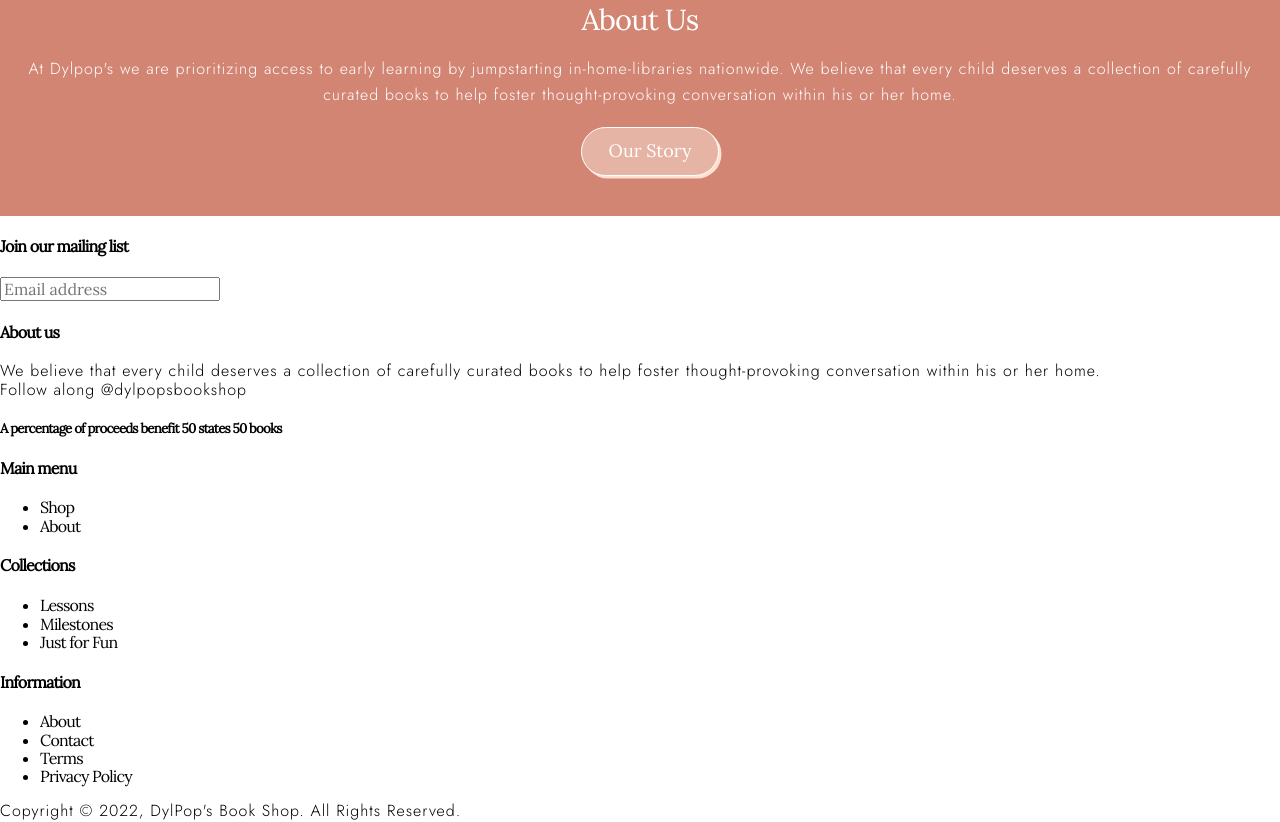
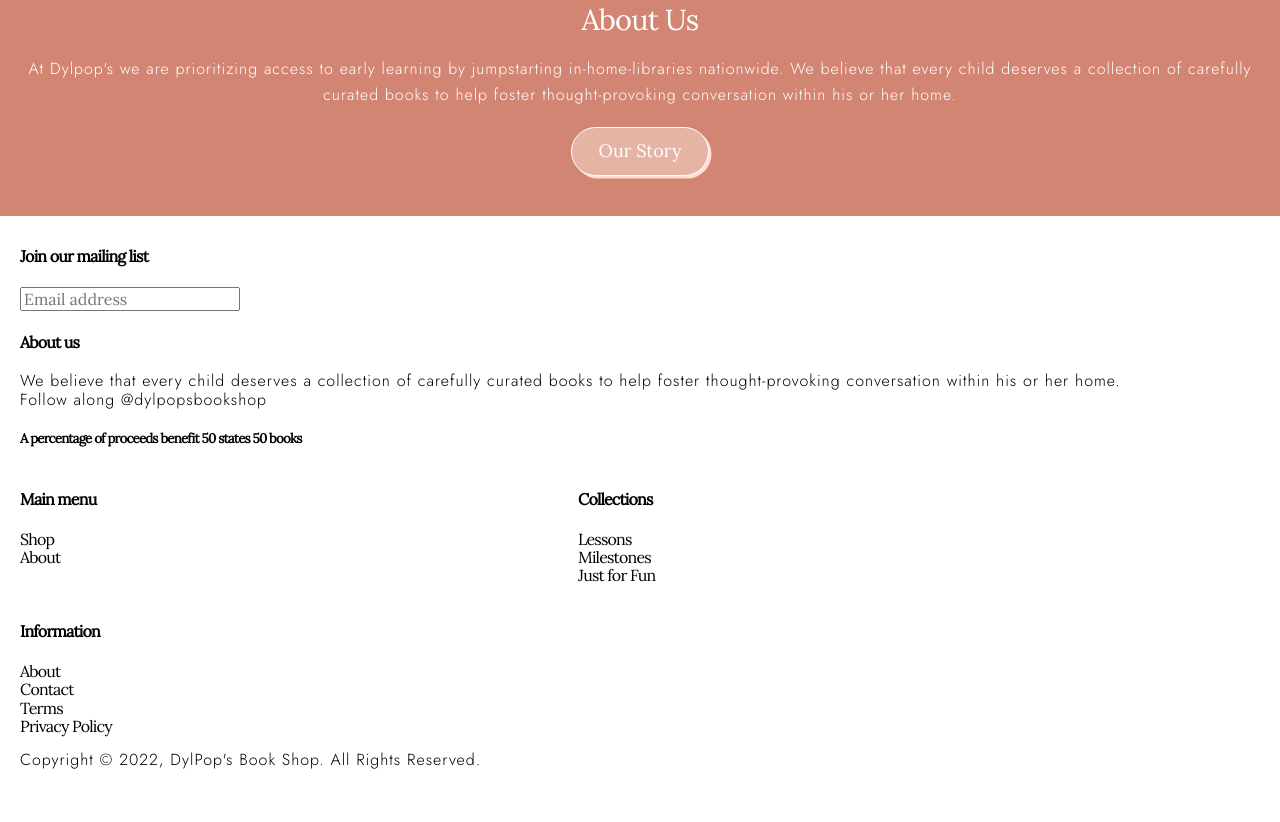
Before and after one commit to LaurenTejada/LaurenTejada.github.io, a website built with Parcel: page index.html in a window 1280 px wide. Shown: the part 660-1482 px from the top of the page. After the commit the page ends 1440 px from the top, so only its background shows below. Built offline with nearby package versions, Linux system fonts and the light colour scheme.

Commit message:
Added flexbox and padding to footer section

```diff
--- a/css/main.css
+++ b/css/main.css
@@ -111,6 +111,11 @@
   letter-spacing: 1px;
 }
 
+ul {
+  list-style: none;
+  padding-left: 0;
+}
+
 /* header */
 header {
   display: flex;
@@ -133,7 +138,20 @@
 }
 
 /* footer */
+.footer__content-wrapper {
+  display: flex;
+  flex-direction: column;
+  padding: 10px 20px 10px 20px;
+}
 
+.footer_link-columns {
+  display: flex;
+  flex-flow: row wrap;
+}
+
+.footer__link-container {
+  width: 45%;
+}
 
 /******** homepage ********/
 /* hero section */
@@ -209,7 +227,6 @@
 }
 
 .btn__our-story {
-  margin-left: 20px;
   padding: 13px 27px 13px 27px;
   color: #ffffff;
   font-size: 18px;
--- a/index.html
+++ b/index.html
@@ -137,8 +137,10 @@
         </div>
       </div>
 
+      <!-- footer link columns -->
+      <div class="footer_link-columns">
         <!-- main menu -->
-      <div class="footer__main-menu-container">
+        <div class="footer__main-menu-container footer__link-container">
           <h4>Main menu</h4>
           <ul>
             <li>Shop</li>
@@ -147,7 +149,7 @@
         </div>
 
         <!-- collections -->
-      <div class="footer__collections-container">
+        <div class="footer__collections-container footer__link-container">
           <h4>Collections</h4>
           <ul>
             <li>Lessons</li>
@@ -157,7 +159,7 @@
         </div>
 
         <!-- information -->
-      <div class="footer__information-container">
+        <div class="footer__information-container footer__link-container">
           <h4>Information</h4>
           <ul>
             <li>About</li>
@@ -165,6 +167,7 @@
             <li>Terms</li>
             <li>Privacy Policy</li>
           </ul>
+        </div>
       </div>
 
       <!-- payment icons -->
```
Lines whose indentation alone changed are shown as unchanged.
